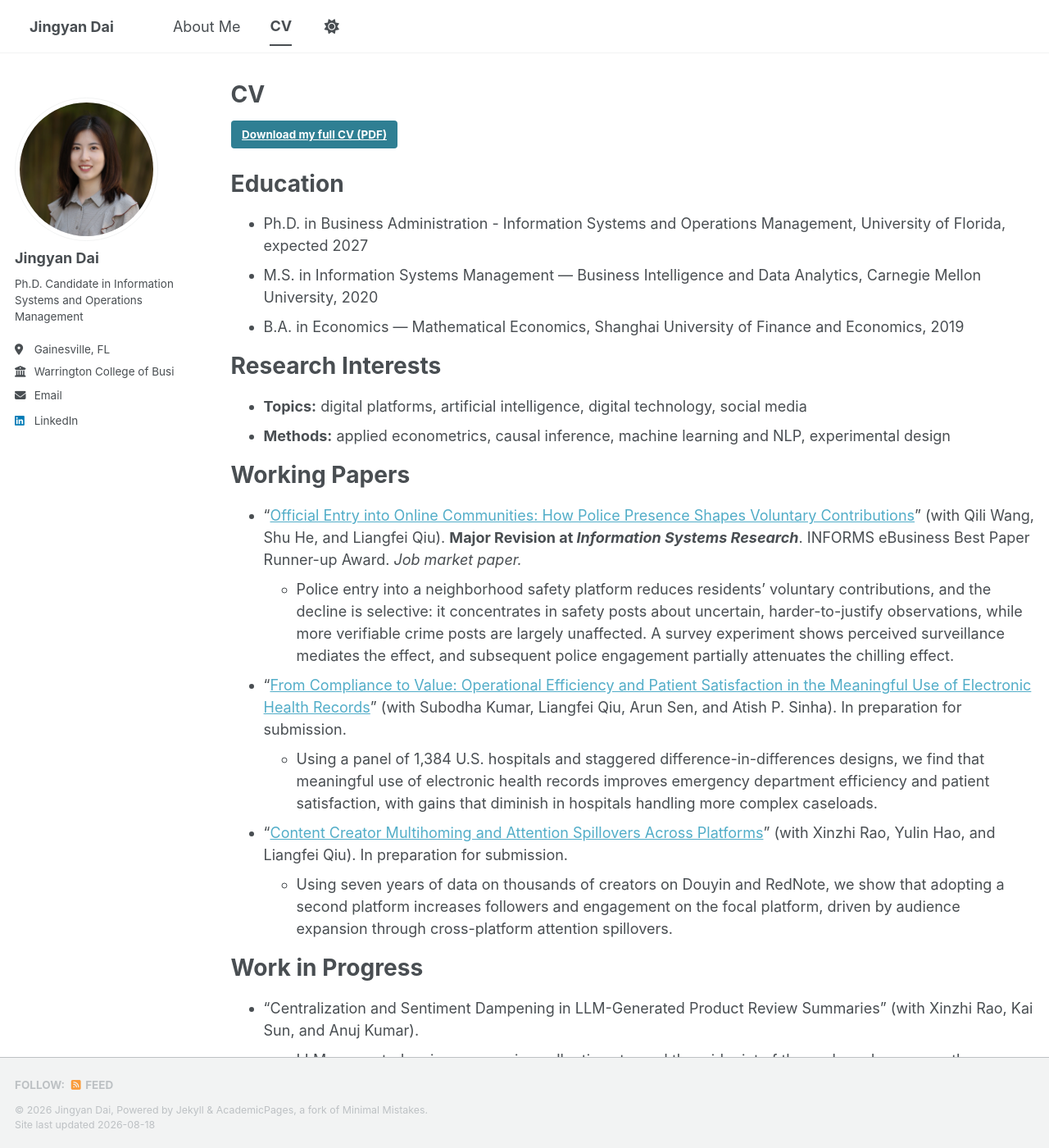
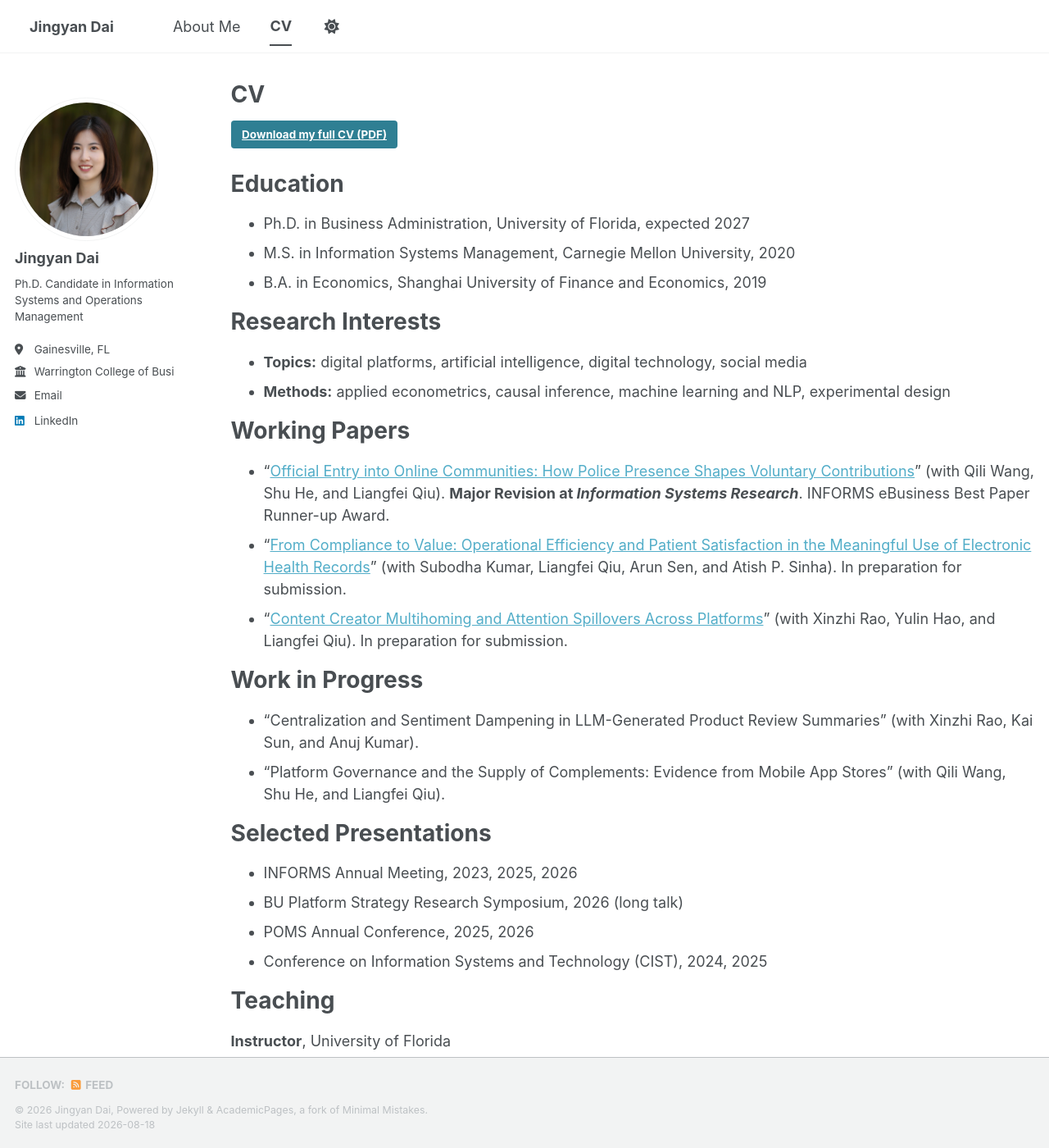
Before and after one commit to jingyandai/jingyandai.github.io, a Jekyll site: the page built from _pages/cv.md, in a window 1280 px wide and 1400 px high. Shown: the whole window at 82% size. Built offline with Jekyll 4.4.1, drawn with Linux system fonts in a browser that asks for light colours; a style sheet for code colours, icons or effects is not loaded; some of the changed text lies outside the part shown.

Commit message:
Update cv.md

```diff
--- a/_pages/cv.md
+++ b/_pages/cv.md
@@ -13,9 +13,9 @@ redirect_from:
 
 Education
 ======
-* Ph.D. in Business Administration - Information Systems and Operations Management, University of Florida, expected 2027
-* M.S. in Information Systems Management — Business Intelligence and Data Analytics, Carnegie Mellon University, 2020
-* B.A. in Economics — Mathematical Economics, Shanghai University of Finance and Economics, 2019
+* Ph.D. in Business Administration, University of Florida, expected 2027
+* M.S. in Information Systems Management, Carnegie Mellon University, 2020
+* B.A. in Economics, Shanghai University of Finance and Economics, 2019
 
 Research Interests
 ======
@@ -24,19 +24,14 @@ Research Interests
 
 Working Papers
 ======
-* "[Official Entry into Online Communities: How Police Presence Shapes Voluntary Contributions](https://papers.ssrn.com/sol3/papers.cfm?abstract_id=5003782)" (with Qili Wang, Shu He, and Liangfei Qiu). **Major Revision at *Information Systems Research***. INFORMS eBusiness Best Paper Runner-up Award. *Job market paper.*
-  * Police entry into a neighborhood safety platform reduces residents' voluntary contributions, and the decline is selective: it concentrates in safety posts about uncertain, harder-to-justify observations, while more verifiable crime posts are largely unaffected. A survey experiment shows perceived surveillance mediates the effect, and subsequent police engagement partially attenuates the chilling effect.
+* "[Official Entry into Online Communities: How Police Presence Shapes Voluntary Contributions](https://papers.ssrn.com/sol3/papers.cfm?abstract_id=5003782)" (with Qili Wang, Shu He, and Liangfei Qiu). **Major Revision at *Information Systems Research***. INFORMS eBusiness Best Paper Runner-up Award.
 * "[From Compliance to Value: Operational Efficiency and Patient Satisfaction in the Meaningful Use of Electronic Health Records](https://papers.ssrn.com/sol3/papers.cfm?abstract_id=5135423)" (with Subodha Kumar, Liangfei Qiu, Arun Sen, and Atish P. Sinha). In preparation for submission.
-  * Using a panel of 1,384 U.S. hospitals and staggered difference-in-differences designs, we find that meaningful use of electronic health records improves emergency department efficiency and patient satisfaction, with gains that diminish in hospitals handling more complex caseloads.
 * "[Content Creator Multihoming and Attention Spillovers Across Platforms](https://papers.ssrn.com/sol3/papers.cfm?abstract_id=6602278)" (with Xinzhi Rao, Yulin Hao, and Liangfei Qiu). In preparation for submission.
-  * Using seven years of data on thousands of creators on Douyin and RedNote, we show that adopting a second platform increases followers and engagement on the focal platform, driven by audience expansion through cross-platform attention spillovers.
 
 Work in Progress
 ======
 * "Centralization and Sentiment Dampening in LLM-Generated Product Review Summaries" (with Xinzhi Rao, Kai Sun, and Anuj Kumar).
-  * LLM-generated review summaries pull ratings toward the midpoint of the scale and compress the strength of sentiment, and a survey experiment links these distortions to consumer purchase intentions.
 * "Platform Governance and the Supply of Complements: Evidence from Mobile App Stores" (with Qili Wang, Shu He, and Liangfei Qiu).
-  * Comparing more than 70,000 iOS apps against Android counterparts around Apple's App Store Improvements enforcement wave, we find that governance pressure prompted developers to update neglected apps while imposing collateral costs on perceived quality.
 
 Selected Presentations
 ======
@@ -47,7 +42,7 @@ Selected Presentations
 
 Teaching
 ======
-**Instructor of Record**, University of Florida
+**Instructor**, University of Florida
 * QMB 4702, Managerial Operations Analysis 2 (Fall 2025)
 
 **Teaching Assistant**, University of Florida
```
Also changed, not shown: other parts of _pages/cv.md (+1 -1 lines).
